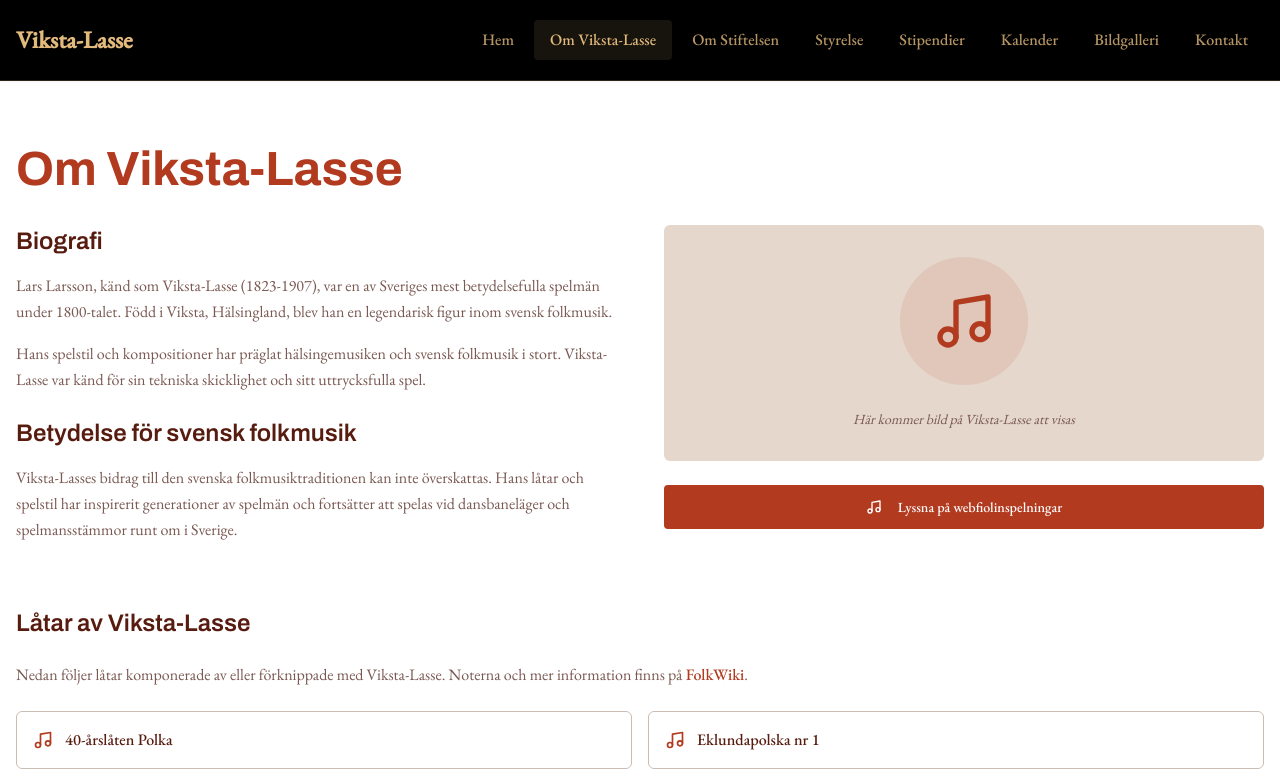
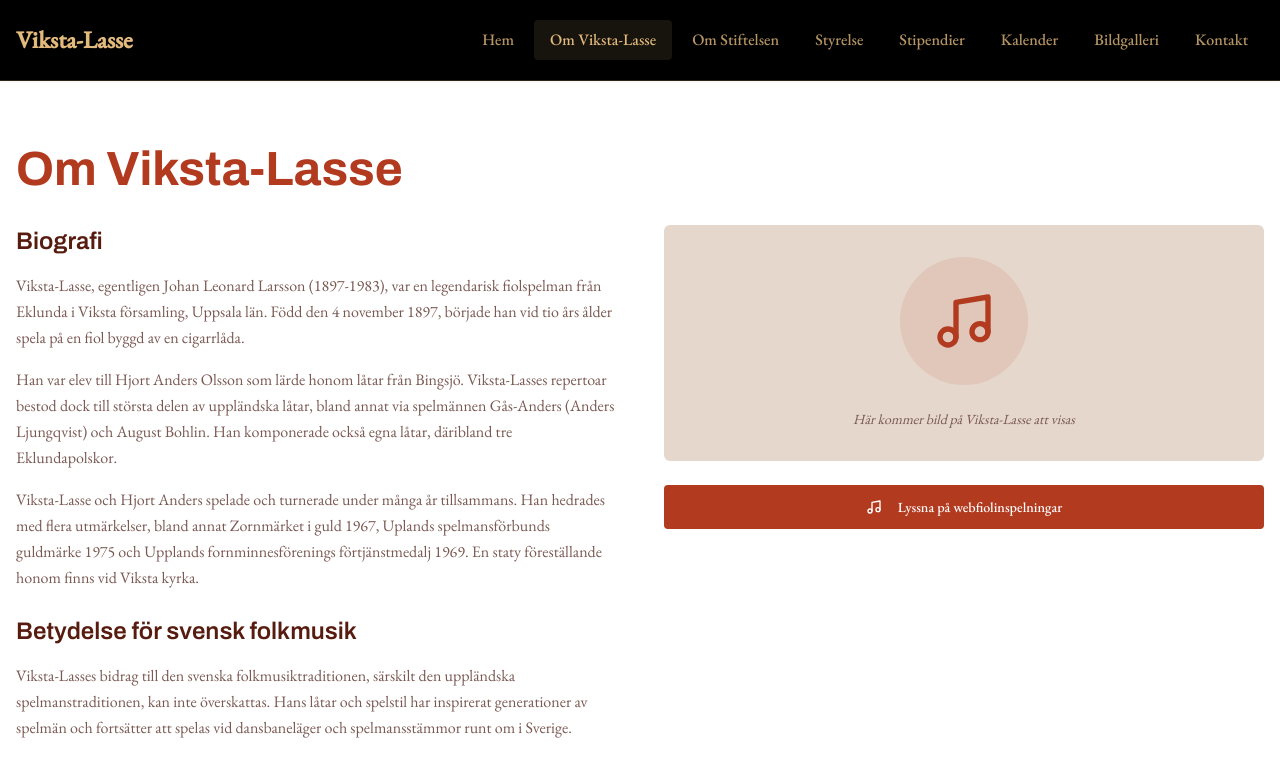
Before and after one commit to kredor/viksta-lasse-legacy, a React (Vite) app: page /om-viksta-lasse in a window 1280 px wide. Shown: the top 783 px of the page. Built offline with nearby package versions, Linux system fonts and the light colour scheme; the HTML template or start-up script is replaced by a standard one; a web font is replaced by a local one.

Commit message:
Update Om Viksta Lasse biography

```diff
--- a/src/pages/OmVikstaLasse.tsx
+++ b/src/pages/OmVikstaLasse.tsx
@@ -13,22 +13,31 @@ const OmVikstaLasse = () => {
             <section>
               <h2 className="text-2xl font-semibold mb-4">Biografi</h2>
               <p className="text-muted-foreground leading-relaxed mb-4">
-                Lars Larsson, känd som Viksta-Lasse (1823-1907), var en av Sveriges mest betydelsefulla
-                spelmän under 1800-talet. Född i Viksta, Hälsingland, blev han en legendarisk figur inom
-                svensk folkmusik.
+                Viksta-Lasse, egentligen Johan Leonard Larsson (1897-1983), var en legendarisk fiolspelman
+                från Eklunda i Viksta församling, Uppsala län. Född den 4 november 1897, började han vid
+                tio års ålder spela på en fiol byggd av en cigarrlåda.
+              </p>
+              <p className="text-muted-foreground leading-relaxed mb-4">
+                Han var elev till Hjort Anders Olsson som lärde honom låtar från Bingsjö. Viksta-Lasses
+                repertoar bestod dock till största delen av uppländska låtar, bland annat via spelmännen
+                Gås-Anders (Anders Ljungqvist) och August Bohlin. Han komponerade också egna låtar,
+                däribland tre Eklundapolskor.
               </p>
               <p className="text-muted-foreground leading-relaxed">
-                Hans spelstil och kompositioner har präglat hälsingemusiken och svensk folkmusik i stort.
-                Viksta-Lasse var känd för sin tekniska skicklighet och sitt uttrycksfulla spel.
+                Viksta-Lasse och Hjort Anders spelade och turnerade under många år tillsammans. Han
+                hedrades med flera utmärkelser, bland annat Zornmärket i guld 1967, Uplands
+                spelmansförbunds guldmärke 1975 och Upplands fornminnesförenings förtjänstmedalj 1969.
+                En staty föreställande honom finns vid Viksta kyrka.
               </p>
             </section>
 
             <section>
               <h2 className="text-2xl font-semibold mb-4">Betydelse för svensk folkmusik</h2>
               <p className="text-muted-foreground leading-relaxed">
-                Viksta-Lasses bidrag till den svenska folkmusiktraditionen kan inte överskattas. Hans
-                låtar och spelstil har inspirerit generationer av spelmän och fortsätter att spelas
-                vid dansbaneläger och spelmansstämmor runt om i Sverige.
+                Viksta-Lasses bidrag till den svenska folkmusiktraditionen, särskilt den uppländska
+                spelmanstraditionen, kan inte överskattas. Hans låtar och spelstil har inspirerat
+                generationer av spelmän och fortsätter att spelas vid dansbaneläger och spelmansstämmor
+                runt om i Sverige.
               </p>
             </section>
           </div>
```
